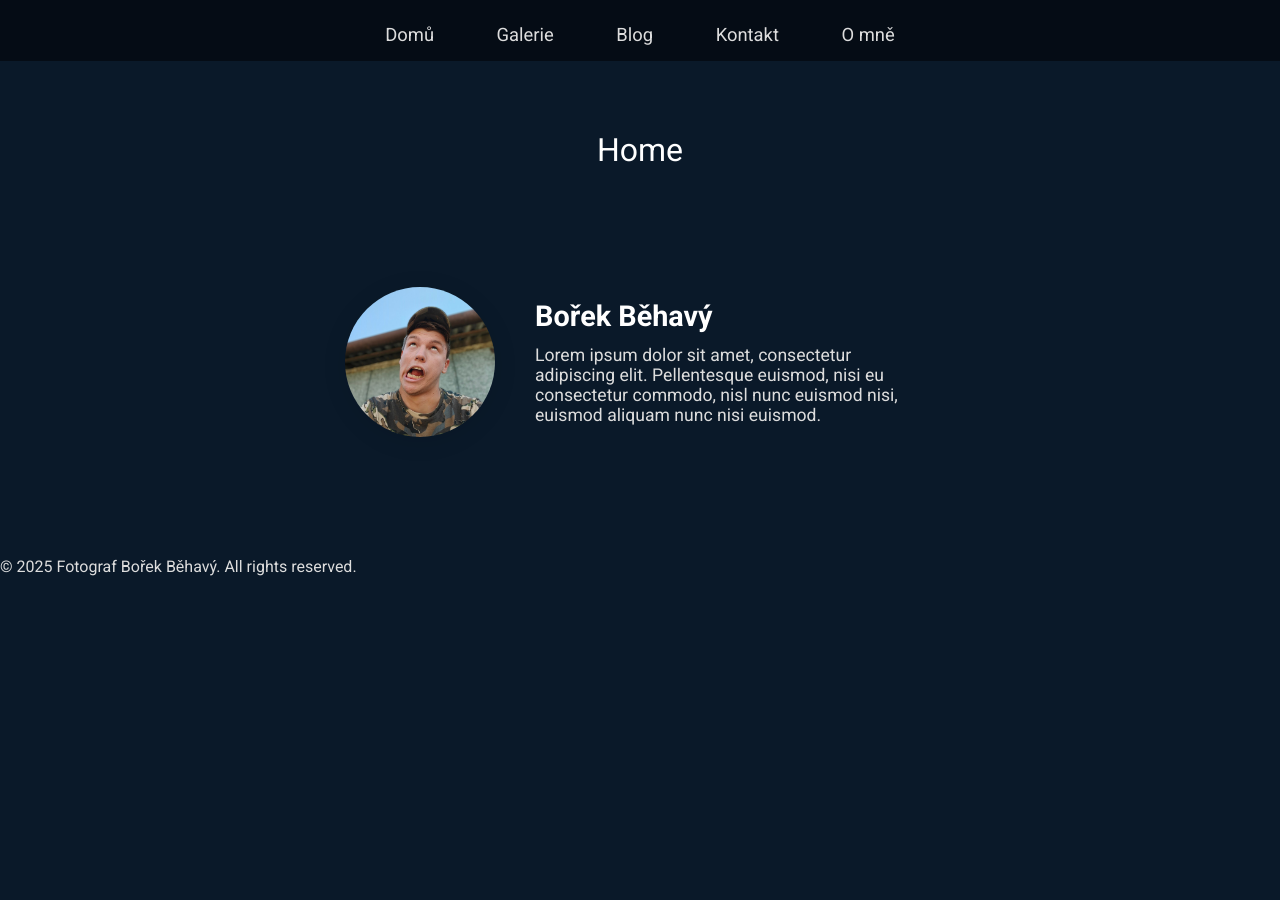
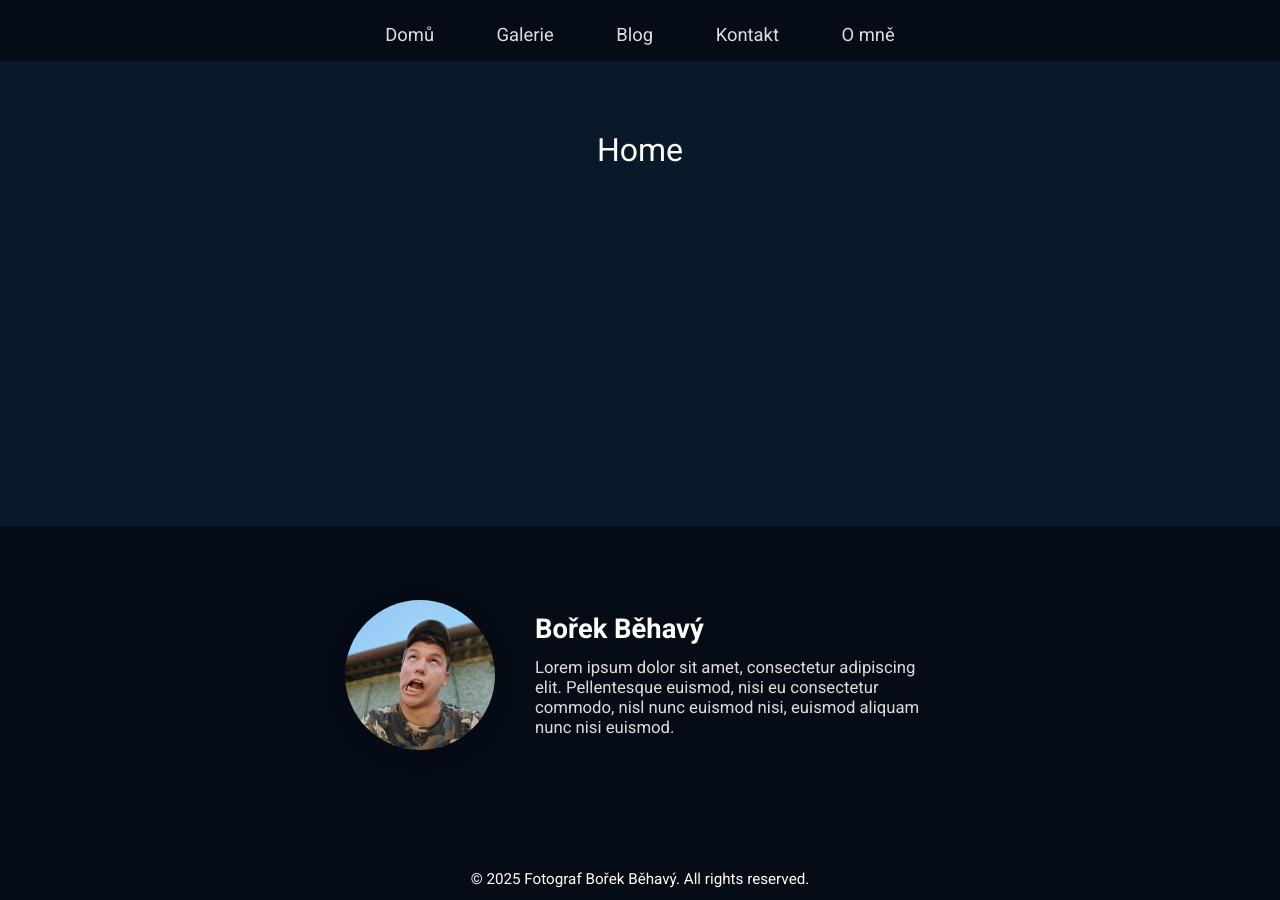
Before and after one commit to Bobanowski/webovka, a Jekyll site: the page built from index.md, in a window 1280 px wide. Built offline with Jekyll 4.4.1, drawn with Linux system fonts in a browser that asks for light colours.

Commit message:
Update footer.html

```diff
--- a/_includes/footer.html
+++ b/_includes/footer.html
@@ -1,7 +1,7 @@
-<footer>
+<footer class="site-footer">
   <!-- Your footer code here -->
   <div class="profile-container">
-    <img src="/assets/images/author.jpg" alt="My Photo" class="profile-image">
+    <img src="/webovka/assets/images/author.jpg" alt="My Photo" class="profile-image">
     <div class="profile-details">
       <h1>{{ site.author }}</h1>
       <p>Lorem ipsum dolor sit amet, consectetur adipiscing elit. Pellentesque euismod, nisi eu consectetur commodo, nisl nunc euismod nisi, euismod aliquam nunc nisi euismod.</p>
```
